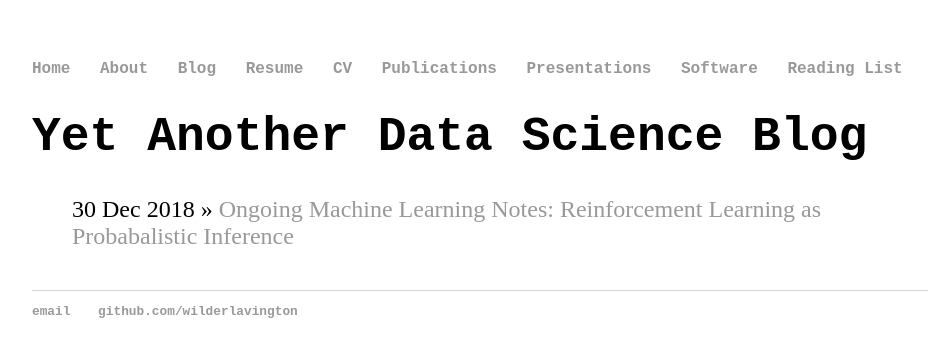
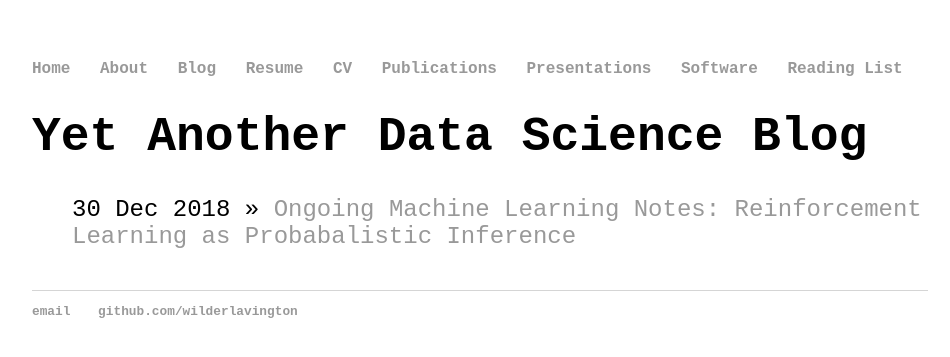
Before and after one commit to WilderLavington/old_web_page, a Jekyll site: the page built from blog/index.html, in a window 1280 px wide. Shown: the top 357 px of the page, without its empty margins (160-1110 px from the left). Built offline with Jekyll 4.4.1, drawn with Linux system fonts in a browser that asks for light colours.

Commit message:
Update main.css

```diff
--- a/css/main.css
+++ b/css/main.css
@@ -1,4 +1,5 @@
 body {
+    font-family: 'Courier New';
     margin: 60px auto;
     width: 70%;
 }
@@ -40,4 +41,5 @@
 
 ul.posts li {
     list-style: none;
+    font-family: 'Courier New';
 }
```
